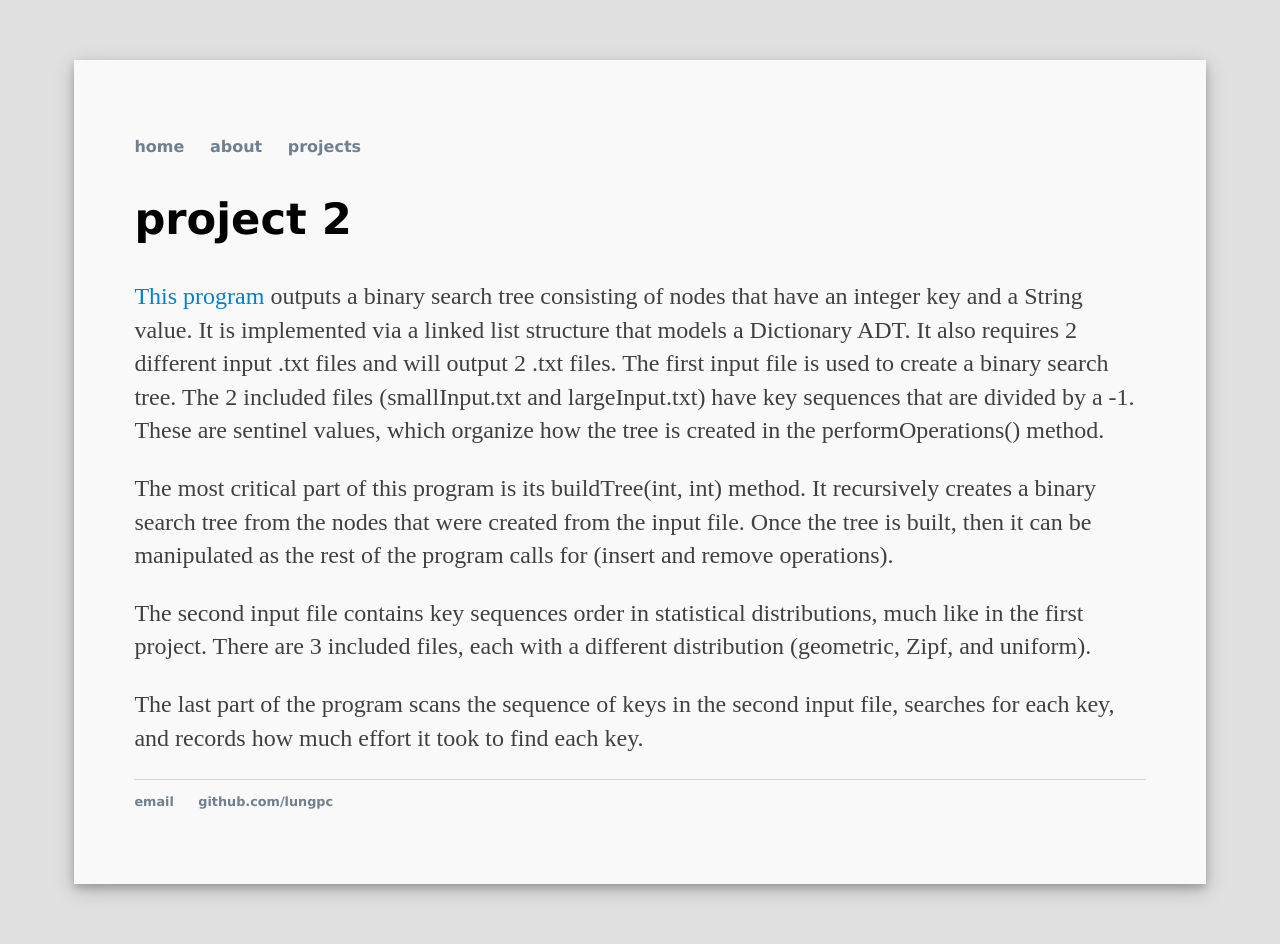
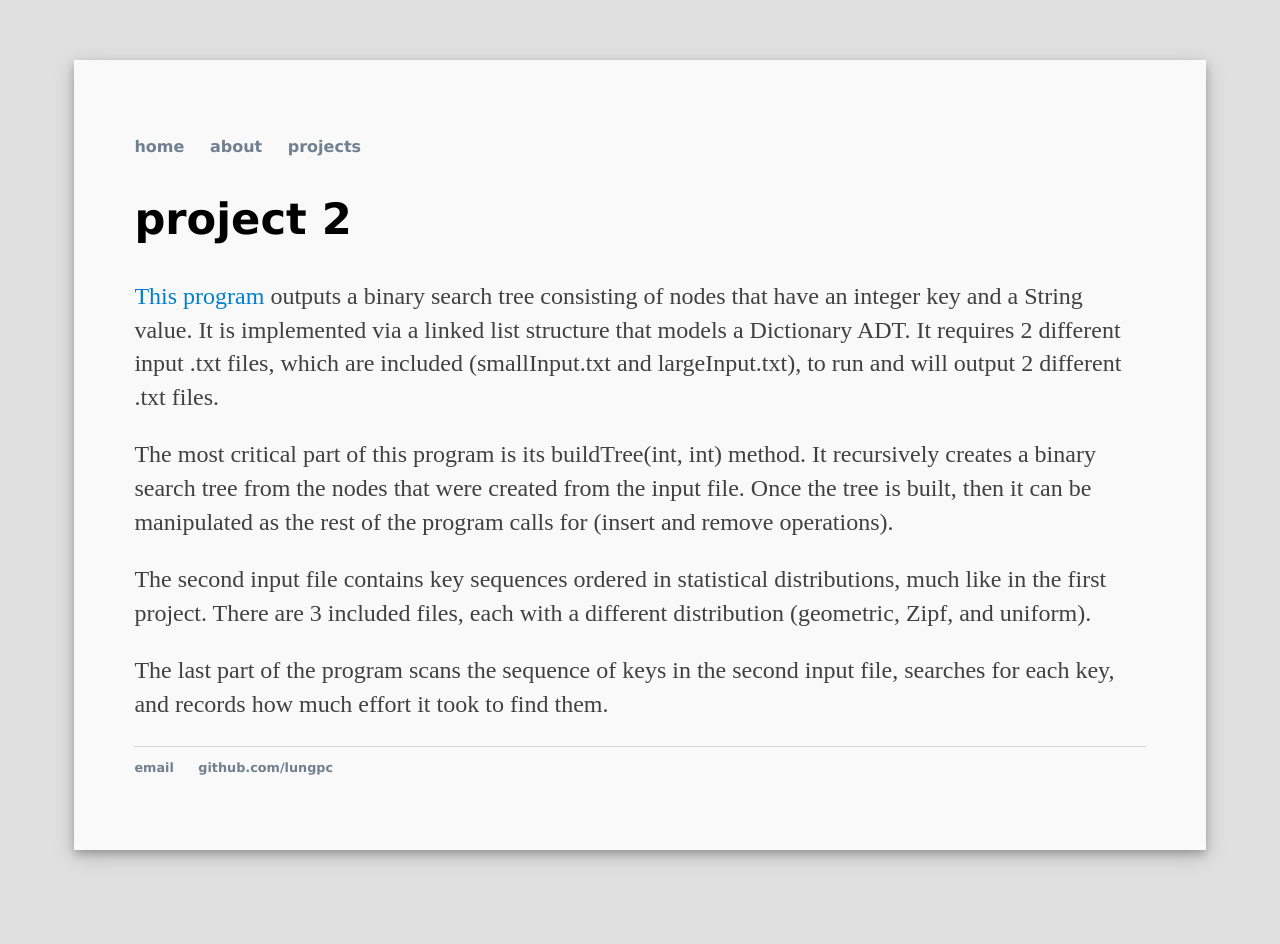
Before and after one commit to lungpc/lungpc.github.io, a Jekyll site: the page built from projects/p2/index.html, in a window 1280 px wide. Built offline with Jekyll 4.4.1, drawn with Linux system fonts in a browser that asks for light colours; after the commit the page ends 910 px from its top, so only the background shows below that.

Commit message:
Update index.html

```diff
--- a/projects/p2/index.html
+++ b/projects/p2/index.html
@@ -6,17 +6,15 @@ name: Project 2
 <h2>project 2</h2>
 <p><a href="https://github.com/lungpc/datastructures-projects/tree/master/CSC316%20Data%20Structures_project2">This program</a>
 outputs a binary search tree consisting of nodes that have an integer key and a String value.
-It is implemented via a linked list structure that models a Dictionary ADT. It also requires 2 different input
-.txt files and will output 2 .txt files. The first input file is used to create a binary search tree.
-The 2 included files (smallInput.txt and largeInput.txt) have key sequences that are divided by a -1. These are
-sentinel values, which organize how the tree is created in the performOperations() method. </p>
+It is implemented via a linked list structure that models a Dictionary ADT. It requires 2 different input
+.txt files, which are included (smallInput.txt and largeInput.txt), to run and will output 2 different .txt files.</p>
 
 <p>The most critical part of this program is its buildTree(int, int) method. It recursively creates a binary search
 tree from the nodes that were created from the input file. Once the tree is built, then it can be manipulated as
 the rest of the program calls for (insert and remove operations).</p>
 
-<p>The second input file contains key sequences order in statistical distributions, much like in the first project.
+<p>The second input file contains key sequences ordered in statistical distributions, much like in the first project.
 There are 3 included files, each with a different distribution (geometric, Zipf, and uniform).</p>
 
 <p>The last part of the program scans the sequence of keys in the second input file, searches for each key, and
-records how much effort it took to find each key.</p>
+records how much effort it took to find them.</p>
```
